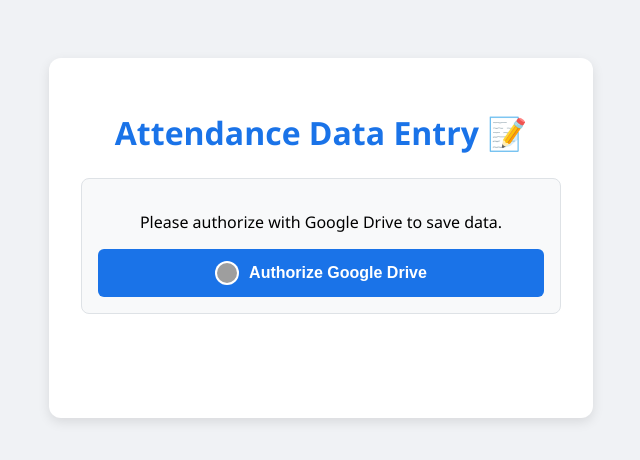
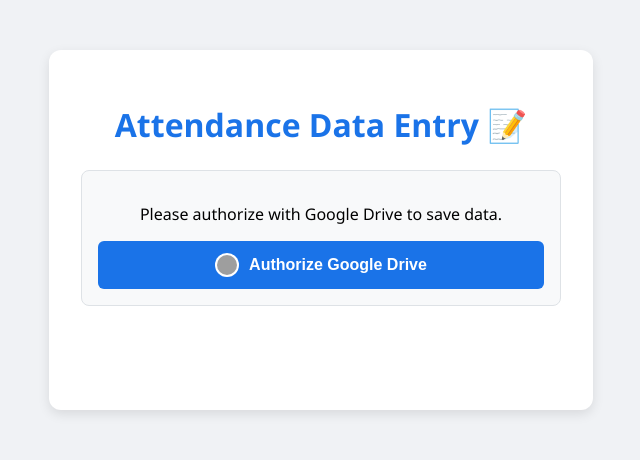
Before and after one commit to cybercityhouse/sal, a plain HTML site: page index.html in a window 1280 px wide. Shown: the whole page, without its empty margins (319-959 px from the left). Drawn offline with nearby package versions, Linux system fonts and the light colour scheme; grey boxes are pictures that could not be loaded.

Commit message:
Update style.css

```diff
--- a/style.css
+++ b/style.css
@@ -4,6 +4,7 @@ body {
     display: flex;
     justify-content: center;
     padding-top: 50px;
+    margin: 0;
 }
 
 .container {
@@ -11,7 +12,7 @@ body {
     padding: 2rem;
     border-radius: 12px;
     box-shadow: 0 4px 12px rgba(0,0,0,0.1);
-    width: 100%;
+    width: 90%;
     max-width: 480px;
 }
 
@@ -62,10 +63,11 @@ input, select {
     display: flex;
     align-items: center;
     justify-content: center;
+    margin-top: 10px;
 }
 
 .btn-primary {
-    background-color: #1a73e8; /* Google Blue */
+    background-color: #1a73e8;
     color: white;
 }
 .btn-primary:hover { background-color: #1557b0; }
```
